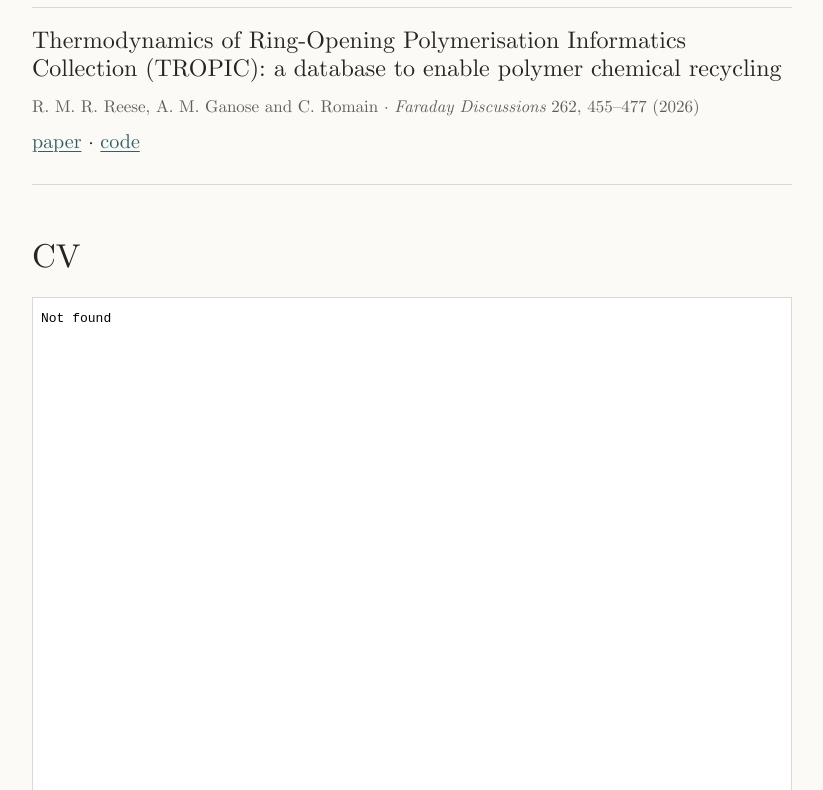
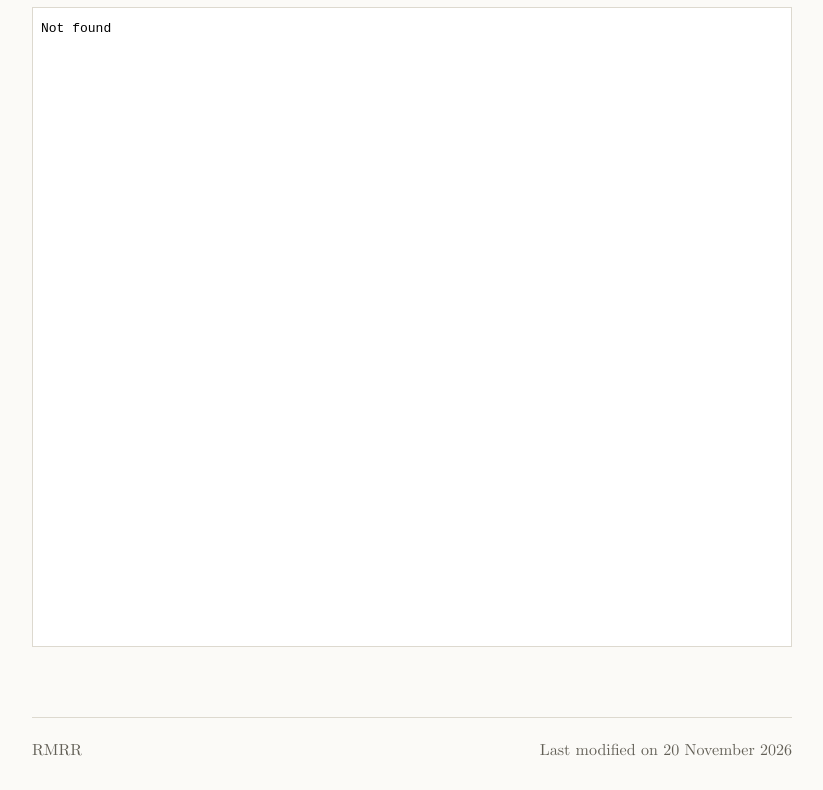
Before and after one commit to Ryan-Reese/rmrreese-site, a plain HTML site: page index.html in a window 1280 px wide. Shown: the part 565-1355 px from the top of the page, without its empty margins (228-1051 px from the left). Drawn offline with Linux system fonts and the light colour scheme.

Commit message:
chore(site): publish checked website

```diff
--- a/assets/site.css
+++ b/assets/site.css
@@ -96,10 +96,6 @@ figcaption { font-size: .85rem; color: var(--muted); line-height: 1.5; margin-to
 .topics li { white-space: nowrap; }
 .topics span { margin-left: .5rem; color: var(--muted); }
 .home-links { display: flex; flex-wrap: wrap; gap: .5rem 1.1rem; padding: 0; list-style: none; font-size: .9rem; }
-.writing-list { list-style: none; padding: 0; }
-.writing-list li { border-block: 1px solid var(--rule); padding: 1rem 0; }
-.writing-list h3 { margin: 0 0 .5rem; }
-.writing-list p { margin: .3rem 0; }
 .cv-preview { display: block; width: 100%; height: 80vh; min-height: 26rem;
   border: 1px solid var(--rule); background: white; }
 .cv-mobile { display: none; container-type: inline-size; }
--- a/index.html
+++ b/index.html
@@ -13,7 +13,7 @@
   <a class="skip-link" href="#main">Skip to content</a>
   <header class="site-header">
     <a class="site-name" href="./" aria-current="page" aria-label="RMRR home">RMRR</a>
-    <nav aria-label="Main navigation"><a href="#writing">Writing</a><a href="#cv">CV</a></nav>
+    <nav aria-label="Main navigation"><a href="#cv">CV</a></nav>
   </header>
   <main id="main">
     <div class="home-intro">
@@ -41,16 +41,6 @@
         <li><a href="https://www.linkedin.com/in/rmrr/">LinkedIn</a></li>
       </ul>
     </div>
-    <section id="writing" aria-labelledby="writing-heading">
-      <h2 id="writing-heading">Writing</h2>
-      <ul class="writing-list">
-        <li>
-          <h3>Thermodynamics of Ring-Opening Polymerisation Informatics Collection (TROPIC): a database to enable polymer chemical recycling</h3>
-          <p class="small">R. M. R. Reese, A. M. Ganose and C. Romain · <em>Faraday Discussions</em> 262, 455–477 (2026)</p>
-          <p><a href="https://pubs.rsc.org/en/content/articlehtml/2025/fd/d5fd00098j">paper</a> · <a href="https://github.com/virtualatoms/tropic">code</a></p>
-        </li>
-      </ul>
-    </section>
     <section id="cv" aria-labelledby="cv-heading">
       <h2 id="cv-heading">CV</h2>
       <iframe class="cv-preview" src="cv.pdf#navpanes=0&amp;view=FitH" title="Ryan Reese’s curriculum vitae" loading="lazy"></iframe>
@@ -59,7 +49,7 @@
   </main>
   <footer class="site-footer">
     <span>RMRR</span>
-    <span class="last-modified">Last modified on <time datetime="2026-10-12">12 October 2026</time></span>
+    <span class="last-modified">Last modified on <time datetime="2026-11-20">20 November 2026</time></span>
   </footer>
 </body>
 </html>
```
Also changed, not shown: 1 other file.
